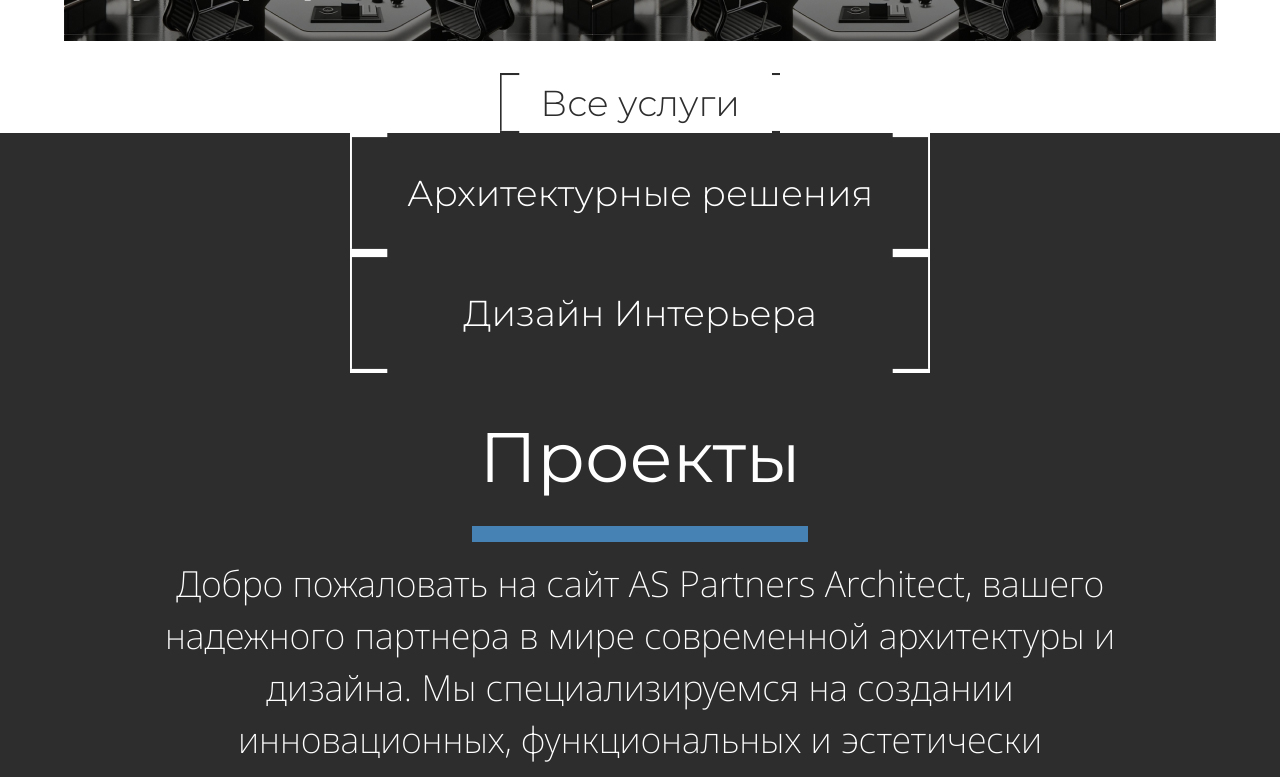
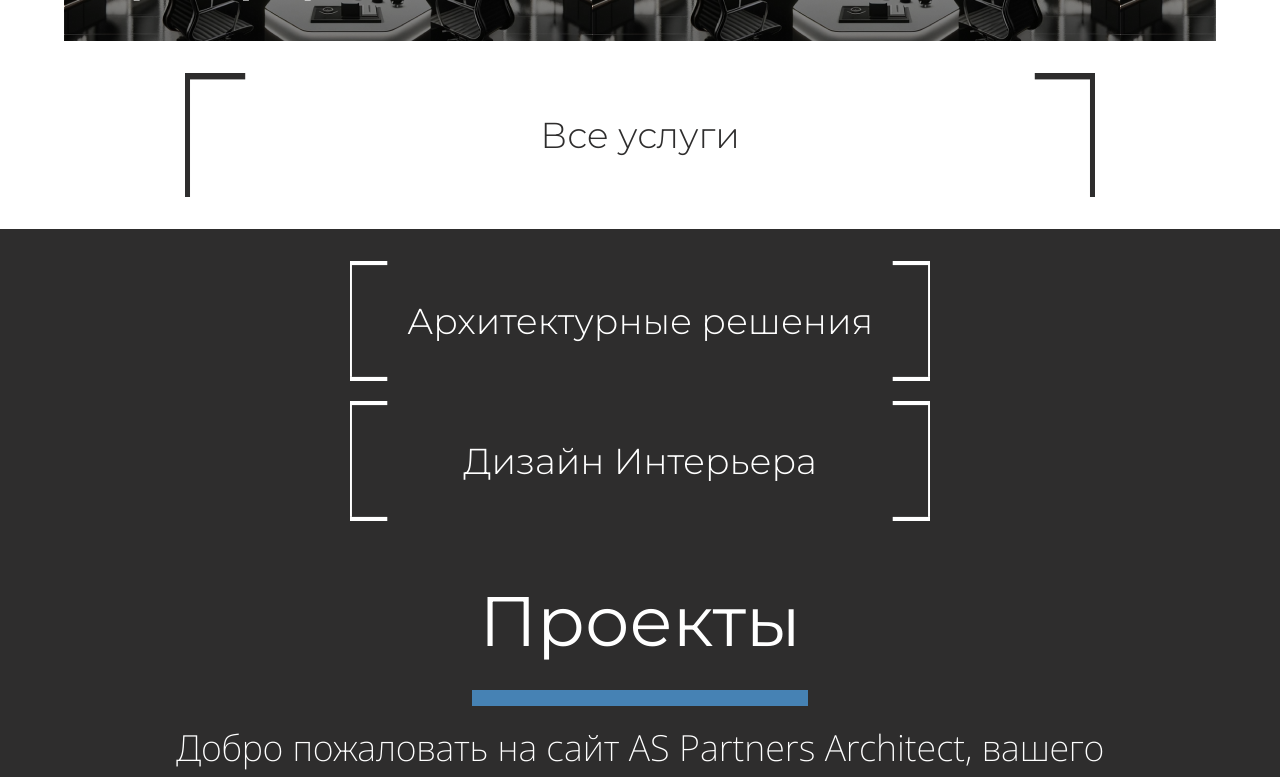
Before and after one commit to k1ngsterr1/as-partners, a React (Vite) app: page /home in a window 1280 px wide. Shown: the part 5220-5997 px from the top of the page. Built offline with nearby package versions, Linux system fonts and the light colour scheme.

Commit message:
Version 1.1.2

```diff
--- /dev/null
+++ b/src/redux/menuSlice.ts
@@ -0,0 +1,15 @@
+import { createSlice } from "@reduxjs/toolkit";
+
+const menuStateSlice = createSlice({
+  name: "menuState",
+  initialState: {
+    isOpened: false,
+  },
+  reducers: {
+    openMenu: (state) => {
+      state.isOpened = !state.isOpened;
+    },
+  },
+});
+
+export default menuStateSlice.reducer;
--- /dev/null
+++ b/src/shared/lib/hooks/animations/useMenuAnimation.ts
@@ -0,0 +1 @@
+import gsap from "gsap";
--- a/src/shared/ui/Button/styles.module.scss
+++ b/src/shared/ui/Button/styles.module.scss
@@ -1,6 +1,6 @@
 .button {
-  width: 280px;
-  height: 60px;
+  width: 79%;
+  height: clamp(31px, 14.485679999999999vw, 124px);
   display: flex;
   align-items: center;
   justify-content: center;
@@ -31,9 +31,14 @@
   font-style: normal;
   font-weight: 300;
   line-height: normal;
-  background-image: url("../../../assets/main/button_white.svg") !important;
+  background-image: url("../../../assets/main/button_white.svg");
   background-size: cover;
   background-position: center center;
   transition: 0.3s all;
-  @apply text-white #{!important};
+  @apply text-white;
+
+  &:hover {
+    background-image: url("../../../assets/main/button_hover.svg");
+    @apply text-custom-blue;
+  }
 }
--- a/src/widgets/Screens/HomePage/Projects/index.tsx
+++ b/src/widgets/Screens/HomePage/Projects/index.tsx
@@ -9,22 +9,19 @@ export const ProjectsScreen = () => {
     <div className="w-full bg-custom-black">
       <section className="container">
         <div className={styles.button_row}>
-          <ButtonWhite text="Архитектурные решения" margin="mt-0" />
-          <ButtonWhite text="Дизайн Интерьера" margin="mt-0" />
+          <ButtonWhite text="Архитектурные решения" margin="mt-8 mb-4" />
+          <ButtonWhite text="Дизайн Интерьера" margin="mt-5 mb-4" />
         </div>
         <h4 className={styles.heading}>Проекты</h4>
         <Separator marginTop="mt-4" />
         <p className="paragraph mt-4">
           Добро пожаловать на сайт AS Partners Architect, вашего надежного
-          партнера в мире современной архитектуры и дизайна. Мы специализируемся
-          на создании инновационных, функциональных и эстетически
-          привлекательных архитектурных решений, которые отражают последние
-          тенденции в области урбанистики и дизайна интерьеров.
+          партнера в мире современной архитектуры и дизайна.
         </p>
         <ProjectTab text="Пример проекта" margin="mt-8" />
         <ProjectTab text="Пример проекта" margin="mt-8" />
         <ProjectTab text="Пример проекта" margin="mt-8" />
-        <Button text="Все проекты" margin="mt-4" />
+        <ButtonWhite text="Все проекты" margin="mt-8 mb-8" />
       </section>
     </div>
   );
--- a/src/widgets/Screens/HomePage/Services/index.tsx
+++ b/src/widgets/Screens/HomePage/Services/index.tsx
@@ -20,7 +20,7 @@ export const ServicesScreen = () => {
         <ServiceTab text="Пример проекта" margin="mt-8" />
         <ServiceTab text="Пример проекта" margin="mt-8" />
         <ServiceTab text="Пример проекта" margin="mt-8" />
-        <Button text="Все услуги" margin="mt-8" />
+        <Button text="Все услуги" margin="mt-8 mb-8" />
       </section>
     </div>
   );
```
